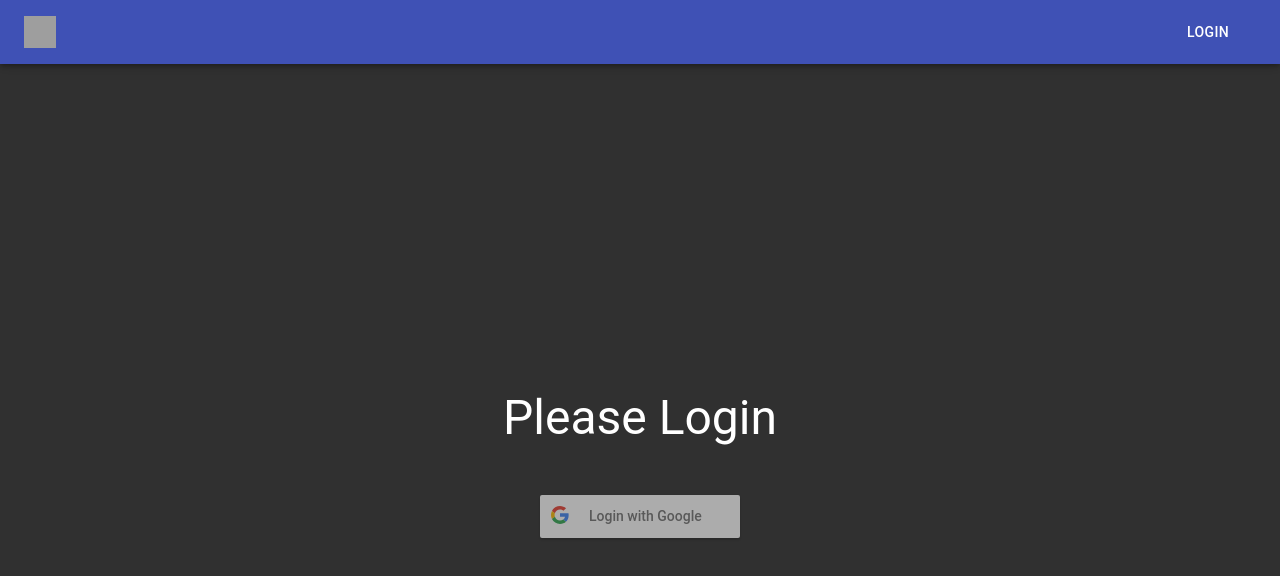
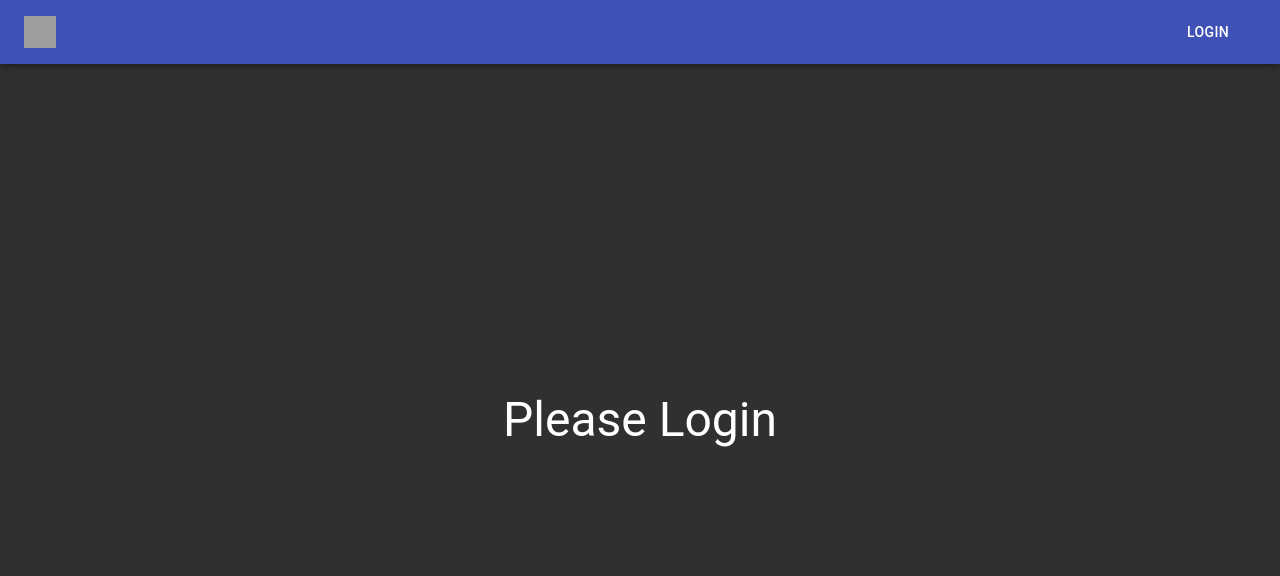
Before and after one commit to adambaldwin1st/buzzed-trivia-frontend, a React (Create React App) app: page /login in a window 1280 px wide. Shown: the top 576 px of the page. Built offline with nearby package versions, Linux system fonts and the light colour scheme; grey boxes are pictures that could not be loaded.

Commit message:
More google login stuff

```diff
--- a/package.json
+++ b/package.json
@@ -5,12 +5,14 @@
   "dependencies": {
     "@material-ui/core": "^4.12.4",
     "@material-ui/icons": "^4.11.3",
+    "@react-oauth/google": "^0.11.0",
     "@testing-library/jest-dom": "^5.16.5",
     "@testing-library/react": "^13.4.0",
     "@testing-library/user-event": "^13.5.0",
+    "jsonwebtoken": "^9.0.0",
+    "jwt-decode": "^3.1.2",
     "react": "^18.2.0",
     "react-dom": "^18.2.0",
-    "react-google-login": "^5.2.2",
     "react-router-dom": "^6.11.2",
     "react-scripts": "5.0.1",
     "web-vitals": "^2.1.4"
--- a/src/App.tsx
+++ b/src/App.tsx
@@ -4,7 +4,7 @@ import Login from "./pages/Login";
 import Home from "./pages/Home";
 import theme from "./styles/theme"
 import {AppBar, Button, CssBaseline, IconButton, makeStyles, ThemeProvider, Toolbar} from "@material-ui/core";
-import QuestionCenter from "./pages/QuestionCenter";
+import TheHive from "./pages/TheHive";
 import SteinIcon from "./images/icons/SteinIcon";
 import AlertModal from "./components/AlertModal";
 
@@ -23,9 +23,9 @@ const useStyles = makeStyles((theme) => ({
 
 const App: React.FC = () => {
     const classes = useStyles();
-    const [isLoggedIn, setIsLoggedIn] = useState<boolean>(false); // Add login state here
-    const [alertModal, setAlertModal] = useState<boolean>(false); // Add login state here
-    const navigate = useNavigate(); // Move the useNavigate hook here
+    const [isLoggedIn, setIsLoggedIn] = useState<boolean>(false);
+    const [alertModal, setAlertModal] = useState<boolean>(false);
+    const navigate = useNavigate();
 
 
     return (
@@ -49,9 +49,11 @@ const App: React.FC = () => {
 
                         <div style={{flexGrow: 1}}/>
 
-                        {isLoggedIn ? (
+                        {sessionStorage.getItem('user') ? (
                             <Button className={classes.loginButton} color="inherit" onClick={() => {
-                                setAlertModal(true);
+                                setIsLoggedIn(false);
+                                sessionStorage.removeItem('user');
+                                navigate('/');
                             }}>
                                 Logout
                             </Button>
@@ -73,7 +75,7 @@ const App: React.FC = () => {
                 <Routes>
                     <Route path="/" element={<Home />} />
                     <Route path="/login" element={<Login />} />
-                    <Route path="/question-center" element={<QuestionCenter />} />
+                    <Route path="/the-hive" element={<TheHive />} />
                 </Routes>
             </div>
         </ThemeProvider>
--- a/src/index.tsx
+++ b/src/index.tsx
@@ -2,6 +2,11 @@ import React from 'react';
 import ReactDOM from 'react-dom';
 import App from './App';
 import {BrowserRouter} from "react-router-dom";
+import {GoogleOAuthProvider} from "@react-oauth/google";
 
 ReactDOM.render(
-    <BrowserRouter><App /></BrowserRouter>, document.getElementById('root'));
+    <BrowserRouter>
+        <GoogleOAuthProvider clientId="392102598352-1p0p7al4qbboh7ce91fddashq95s1jm4.apps.googleusercontent.com">
+            <App />
+        </GoogleOAuthProvider>
+    </BrowserRouter>, document.getElementById('root'));
--- a/src/pages/Login.tsx
+++ b/src/pages/Login.tsx
@@ -1,8 +1,9 @@
 import React, {useState} from 'react';
 import { makeStyles, Typography, Box } from '@material-ui/core';
 import { useNavigate } from 'react-router-dom';
-import GoogleLogin, { GoogleLoginResponse, GoogleLoginResponseOffline } from 'react-google-login';
 import AlertModal from "../components/AlertModal";
+import {GoogleLogin} from "@react-oauth/google";
+import jwt from 'jwt-decode';
 
 const useStyles = makeStyles((theme) => ({
     root: {
@@ -31,41 +32,13 @@ const Login: React.FC = () => {
     const [isLoggedIn, setIsLoggedIn] = useState<boolean>(localStorage.getItem('isLoggedIn') === 'true');
     const [alertModal, setAlertModal] = useState<boolean>(false);
 
-    const responseGoogle = async (response: GoogleLoginResponse | GoogleLoginResponseOffline) => {
-        if ('tokenId' in response) {
-            const tokenId = response.tokenId;
-            // Send the tokenId to your server for verification
-            const serverResponse = await fetch('/verifyToken', {
-                method: 'POST',
-                headers: {
-                    'Content-Type': 'application/json',
-                },
-                body: JSON.stringify({tokenId}),
-            });
-
-            if (serverResponse.ok) {
-                const data = await serverResponse.json();
-                // Verify the audience (client ID) in the server response
-                const {profileObj} = response;
-                const {googleId, email} = profileObj;
-                const clientId = '392102598352-1p0p7al4qbboh7ce91fddashq95s1jm4.apps.googleusercontent.com';
-
-                if (data.aud === clientId && data.sub === googleId) {
-                    // Token is verified and client ID matches
-                    setIsLoggedIn(true);
-                    localStorage.setItem('isLoggedIn', 'true');
-                    navigate('/question-center');
-                } else {
-                    setAlertModal(true);
-                }
-            }
-        }
+    const handleLogin = (response: any) => {
+        // TODO: replace this with a call to add the user to the database, or fetch existing one
+        const decodedToken = jwt(response.credential);
+        sessionStorage.setItem('user', JSON.stringify(decodedToken))
+        setIsLoggedIn(true);
+        navigate('/the-hive');
     }
-
-    const handleLogout = () => {
-        // Perform logout logic here
-        setIsLoggedIn(false);
-    };
 
     return (
         <div className={classes.root}>
@@ -73,14 +46,16 @@ const Login: React.FC = () => {
                 Please Login
             </Typography>
             <Box className={classes.buttonContainer}>
-                <GoogleLogin
-                    clientId="392102598352-1p0p7al4qbboh7ce91fddashq95s1jm4.apps.googleusercontent.com"
-                    buttonText="Login with Google"
-                    onSuccess={responseGoogle}
-                    onFailure={responseGoogle}
-                    cookiePolicy={'single_host_origin'}
-                    className={classes.button}
-                />
+                <div className={classes.button}>
+                    <GoogleLogin
+                        onSuccess={credentialResponse => {
+                            handleLogin(credentialResponse);
+                        }}
+                        onError={() => {
+                            console.log('Login Failed')
+                        }}
+                    />
+                </div>
             </Box>
             <AlertModal
                 open={alertModal}
--- a/src/pages/QuestionCenter.tsx
+++ b/src/pages/TheHive.tsx
@@ -33,7 +33,7 @@ const useStyles = makeStyles((theme) => ({
     },
 }));
 
-const QuestionCenter: React.FC = () => {
+const TheHive: React.FC = () => {
     const classes = useStyles();
     const [questionType, setQuestionType] = useState<QuestionType>(QuestionType.FreeResponse);
     const [question, setQuestion] = useState('');
@@ -142,4 +142,4 @@ const QuestionCenter: React.FC = () => {
     );
 };
 
-export default QuestionCenter;
+export default TheHive;
```
Also changed, not shown: 1 other file (tests, documents, lock files or other folders).
